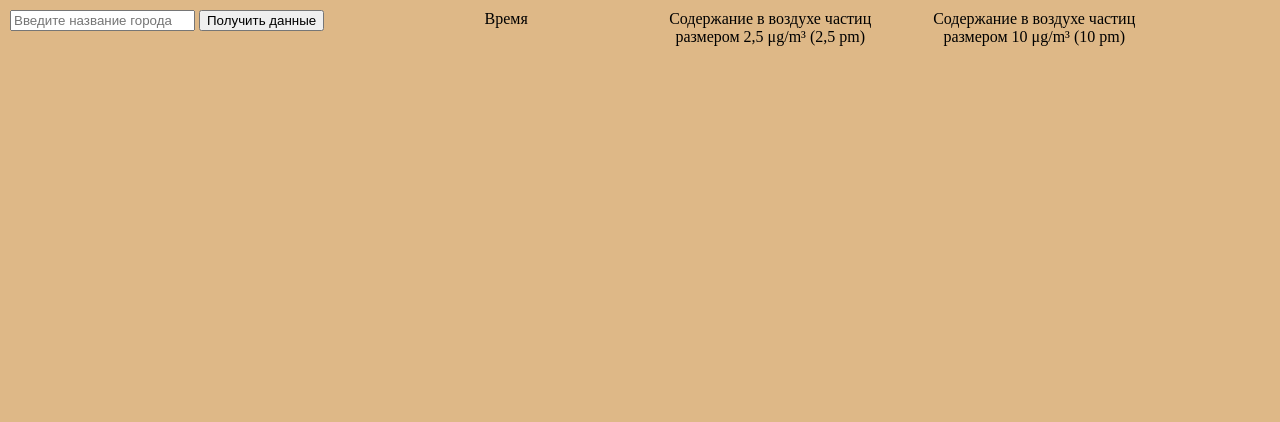
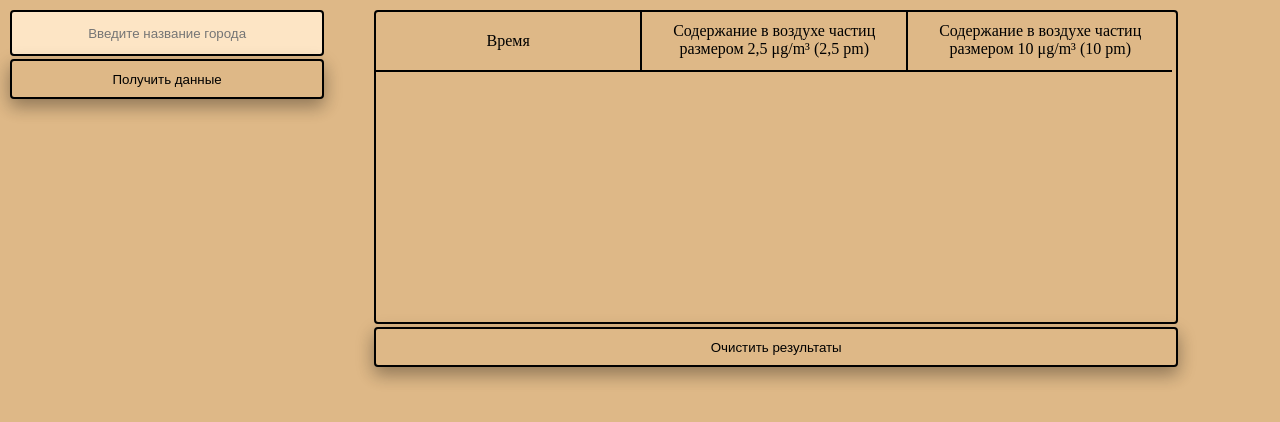
Before and after one commit to Vollmondo/JSstudy, a plain HTML site: page index.html in a window 1280 px wide. Drawn offline with Linux system fonts and the light colour scheme.

Commit message:
project 1 updated

```diff
--- a/index.html
+++ b/index.html
@@ -26,6 +26,7 @@
                 <button type="submit" class="city_btn" id="city_select_btn">Получить&nbsp;данные</button>
             </form>
         </div>
+        <form id="rezult_form">
             <div class="rezult">
                 <div class="rezult_header">
                     <div class="rezult_header_1">Время</div>
@@ -33,11 +34,13 @@
                     <div class="rezult_header_3">Содержание в воздухе частиц размером 10 μg/m³ (10 pm)</div>
                 </div>
                 <div id="air-pollution">
-                <div id="air_pollution_dateTime" class="rezult_header_1"></div>
-                <div id="air_pollution_pm2_5" class="rezult_header_2"></div>
-                <div id="air_pollution_pm10" class="rezult_header_3"></div>
+                    <div id="air-pollution-dateTime" class="rezult_1"></div>
+                    <div id="air-pollution-pm2_5" class="rezult_2"></div>
+                    <div id="air-pollution-pm10" class="rezult_3"></div>
                 </div>
             </div>
+            <button type="button" onclick="clearForm()" class="button_clear_form">Очистить результаты</button>
+        </form>
     </main>
     <script src="scripts.js"></script>
     <!-- <pre id="air-pollution"></pre> -->
--- a/scripts.js
+++ b/scripts.js
@@ -30,9 +30,20 @@ function append(parent, el) {
     return parent.appendChild(el);
 }
 
-const div = document.getElementById('air-pollution');
-const air_pollution_dateTime_div= document.getElementById('air_pollution_dateTime');
-const air_pollution_pm2_5_div= document.getElementById('air_pollution_pm2_5')
+function clearForm() {
+    var dateTimeDiv = document.getElementById("air-pollution-dateTime");
+    var pm2_5Div = document.getElementById("air-pollution-pm2_5");
+    var pm10Div = document.getElementById("air-pollution-pm10");
+
+    dateTimeDiv.innerHTML = "";
+    pm2_5Div.innerHTML = "";
+    pm10Div.innerHTML = "";
+}
+
+//const div = document.getElementById('air-pollution');
+const air_pollution_dateTime_div= document.getElementById('air-pollution-dateTime');
+const air_pollution_pm2_5_div= document.getElementById('air-pollution-pm2_5')
+const air_pollution_pm10_div= document.getElementById('air-pollution-pm10')
 
 
 
@@ -49,21 +60,34 @@ document.getElementById("city_selec_form").addEventListener("submit", function(e
         //.then(response => console.log(response.response.GeoObjectCollection.featureMember[0].GeoObject.Point.pos))
         .then(function(data_yandex){
             let coordinates = (data_yandex.response.GeoObjectCollection.featureMember[0].GeoObject.Point.pos).split(' ')
-            console.log(coordinates)
+            //console.log(coordinates)
             const API_OPEN_METEO = `https://air-quality-api.open-meteo.com/v1/air-quality?latitude=${coordinates[1]}&longitude=${coordinates[0]}&hourly=pm10,pm2_5`
             fetch(API_OPEN_METEO)
                 .then(response => response.json())
-            .then(function(data) {
-                //let air_pollution = data.hourly;
-                let air_pollution_dateTime = data.hourly.time
+                .then(function(data_time) {
+                    let air_pollution_dateTime = data_time.hourly.time
+                    //console.log(air_pollution_dateTime)
                     return air_pollution_dateTime.map(function(air_pollution_dateTime_el){
+                        air_pollution_dateTime_el = new Date(air_pollution_dateTime_el)
+                        const formattedDate = air_pollution_dateTime_el.toLocaleString('ru-Ru', {
+                            day: '2-digit',
+                            month: '2-digit',
+                            year: 'numeric',
+                            hour: '2-digit',
+                            minute: '2-digit'
+                        });
                         let p = createNode('p');
                         let hr = createNode('hr')
-                    p.innerHTML = `${air_pollution_dateTime_el} `;
+                        p.innerHTML = `${formattedDate} `;
                         append(air_pollution_dateTime_div, p);
                         append(air_pollution_dateTime_div, hr);
-                });
-                let air_pollution_pm2_5 = data.hourly.pm2_5
+                    })
+                })
+                fetch(API_OPEN_METEO)
+                    .then(response => response.json())
+                    .then(function(data_pm2_5) {
+                        let air_pollution_pm2_5 = data_pm2_5.hourly.pm2_5
+                        //console.log(air_pollution_pm2_5)
                         return air_pollution_pm2_5.map(function(air_pollution_pm2_5_el){
                             let p = createNode('p');
                             let hr = createNode('hr')
@@ -72,9 +96,25 @@ document.getElementById("city_selec_form").addEventListener("submit", function(e
                             append(air_pollution_pm2_5_div, hr);
                         });
                     })
+                    fetch(API_OPEN_METEO)
+                        .then(response => response.json())
+                        .then(function(data_pm10) {
+                            let air_pollution_pm10 = data_pm10.hourly.pm10
+                            //console.log(air_pollution_pm10)
+                            return air_pollution_pm10.map(function(air_pollution_pm10_el){
+                                let p = createNode('p');
+                                let hr = createNode('hr')
+                                p.innerHTML = `${air_pollution_pm10_el} `;
+                                append(air_pollution_pm10_div, p);
+                                append(air_pollution_pm10_div, hr);
+                            });
                         })
         })
-                /*//for (let i = 0; i < air_pollution.pm2_5.length; i++) {
+    })
+
+                /*let air_pollution = data.hourly;
+
+                    for (let i = 0; i < air_pollution.pm2_5.length; i++) {
                     //console.log(`${air_pollution.pm2_5[i]} : ${air_pollution.pm10[i]} : ${air_pollution.time[i]}`)
                     //let li = createNode('li');
                     let p = createNode('p');
@@ -92,25 +132,4 @@ document.getElementById("city_selec_form").addEventListener("submit", function(e
         });
   });
 
-})
-
-
-/*
-
-        fetch(API_OPEN_METEO)
-        .then(resp_meteo => resp_meteo.json())
-        //.then(resp_meteo => console.log(resp_meteo.hourly.time))
-        //.then(resp_meteo => console.log(resp_meteo.hourly.pm10))
-        //.then(resp_meteo => console.log(resp_meteo.hourly.pm2_5))
-        .then(resp_meteo  => resp_meteo.hourly.time.map(time => {
-            const time_html = document.getElementById('time_html')
-            let li = document.createElement('li')
-            let span = document.createElement('span')
-            span.innerHTML = ${time}
-            li.appendChild(span)
-            time_html.appendChild(li)
-            return resp_meteo
-        }))
-        return resp_city
-    })
-*/
+})*/
--- a/style.css
+++ b/style.css
@@ -13,14 +13,18 @@ main{
     display: flex;
 }
 
+#rezult_form{
+    margin-left: 50px;
+}
+
 .rezult{
-    padding-right: 50px;
     width: 800px;
+    border: 2px solid black;
+    border-radius: 4px;
 }
 
 .rezult_header{
     width: 100% ;
-    margin-left: 50px;
     display: flex;
     flex-direction: row;
     text-align: center;
@@ -28,21 +32,44 @@ main{
 
 .rezult_header_1{
     width: 33%;
+    border-bottom: 2px solid black;
+    border-right: 2px solid black;
+    padding: 20px 0;
 }
 
 .rezult_header_2{
     width: 33%;
+    border-bottom: 2px solid black;
+    padding: 10px 0;
 }
 
 .rezult_header_3{
     width: 33%;
+    border-bottom: 2px solid black;
+    border-left: 2px solid black;
+    padding: 10px 0;
 }
 
 #air-pollution{
     width: 100%;
     height: 250px;
-    margin-left: 50px;
     overflow-y: scroll;
+    display: flex;
+}
+
+.rezult_1{
+    width: 34%;
+    padding: 0 3px;
+}
+
+.rezult_2{
+    width: 34%;
+    padding: 0 3px;
+}
+
+.rezult_3{
+    width: 32%;
+    padding: 0 3px;
 }
 
 p{
@@ -50,3 +77,54 @@ p{
     font-size: 14pt;
     text-align: center;
 }
+
+.button_clear_form{
+    margin-top: 3px;
+    height: 40px;
+    width: 100%;
+    box-shadow: 0 8px 16px 0 rgba(0,0,0,0.2), 0 6px 20px 0 rgba(0,0,0,0.19);
+    border: 2px solid black;
+    border-radius: 4px;
+    background-color: burlywood;
+    cursor: pointer;
+    text-align: center;
+
+}
+
+.button_clear_form:hover {background-color:rgb(170, 138, 95)}
+
+.button_clear_form:active {
+  background-color: rgb(170, 138, 95);
+  box-shadow: 0 4px 8px 0 rgba(0,0,0,0.2), 0 3px 10px 0 rgba(0,0,0,0.19);
+  transform: translateY(4px);
+}
+
+.city_btn{
+    margin-top: 3px;
+    height: 40px;
+    width: 100%;
+    box-shadow: 0 8px 16px 0 rgba(0,0,0,0.2), 0 6px 20px 0 rgba(0,0,0,0.19);
+    border: 2px solid black;
+    border-radius: 4px;
+    background-color: burlywood;
+    cursor: pointer;
+    text-align: center;
+}
+
+.city_btn:hover {background-color:rgb(170, 138, 95)}
+
+.city_btn:active {
+  background-color: rgb(170, 138, 95);
+  box-shadow: 0 4px 8px 0 rgba(0,0,0,0.2), 0 3px 10px 0 rgba(0,0,0,0.19);
+  transform: translateY(4px);
+}
+
+.city_select{
+    height: 40px;
+    width:-webkit-fill-available;
+    background-color: rgb(253, 229, 197);
+    border: 2px solid black;
+    border-radius: 4px;
+    text-align: center;
+
+}
```
Lines whose indentation alone changed are shown as unchanged.
